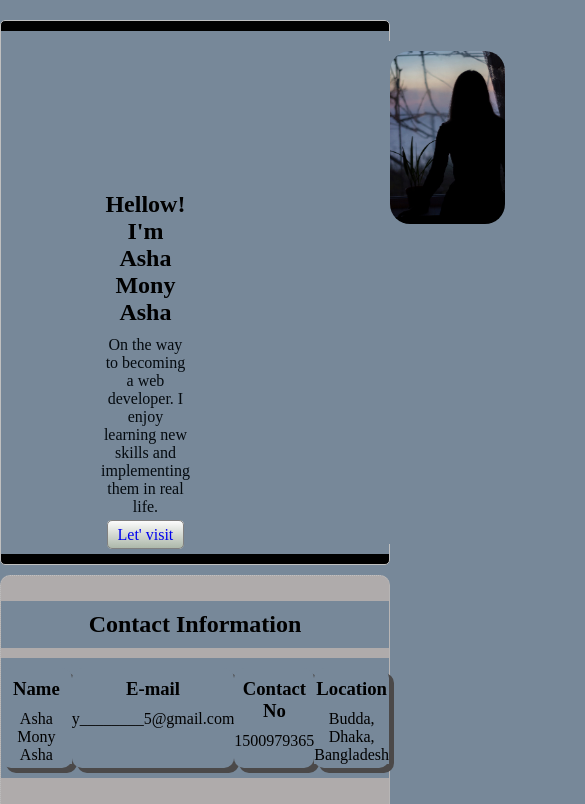
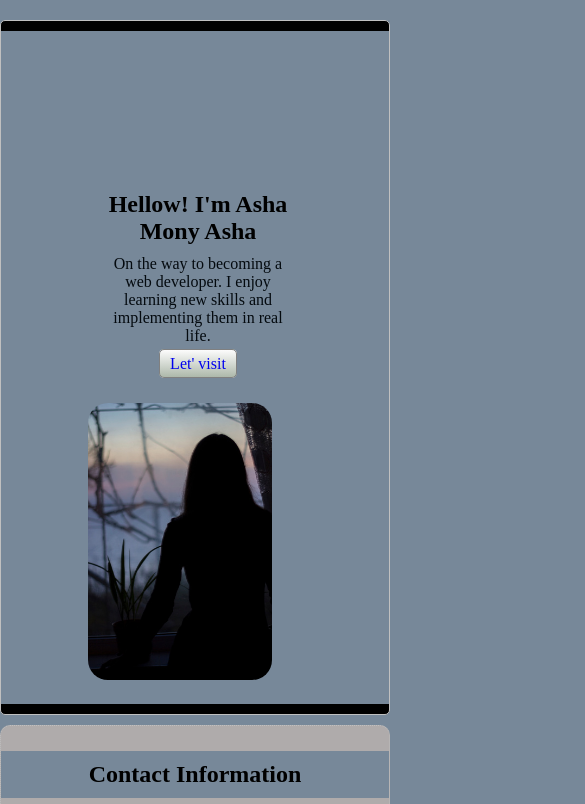
Before and after one commit to Asha-mony/portfolio, a plain HTML site: page index.html in a window 390 px wide. Shown: the top 804 px of the page, 585 px wide, since content can reach past the window. Drawn offline with Linux system fonts and the light colour scheme.

Commit message:
responsive done

```diff
--- a/style.css
+++ b/style.css
@@ -136,3 +136,26 @@ th, td{
 .no{
     color: aliceblue;
 }
+
+
+@media only screen and (max-width: 600px) {
+    .container-div{
+        flex-direction: column
+    }
+
+    .half img{
+        margin-left: 0px;
+    }
+
+    .container-div1{
+        flex-direction: column
+    }
+
+    /* .item{
+        height: 0px;
+    }  */
+
+    #form{
+        flex-direction: column
+    }
+}
```
